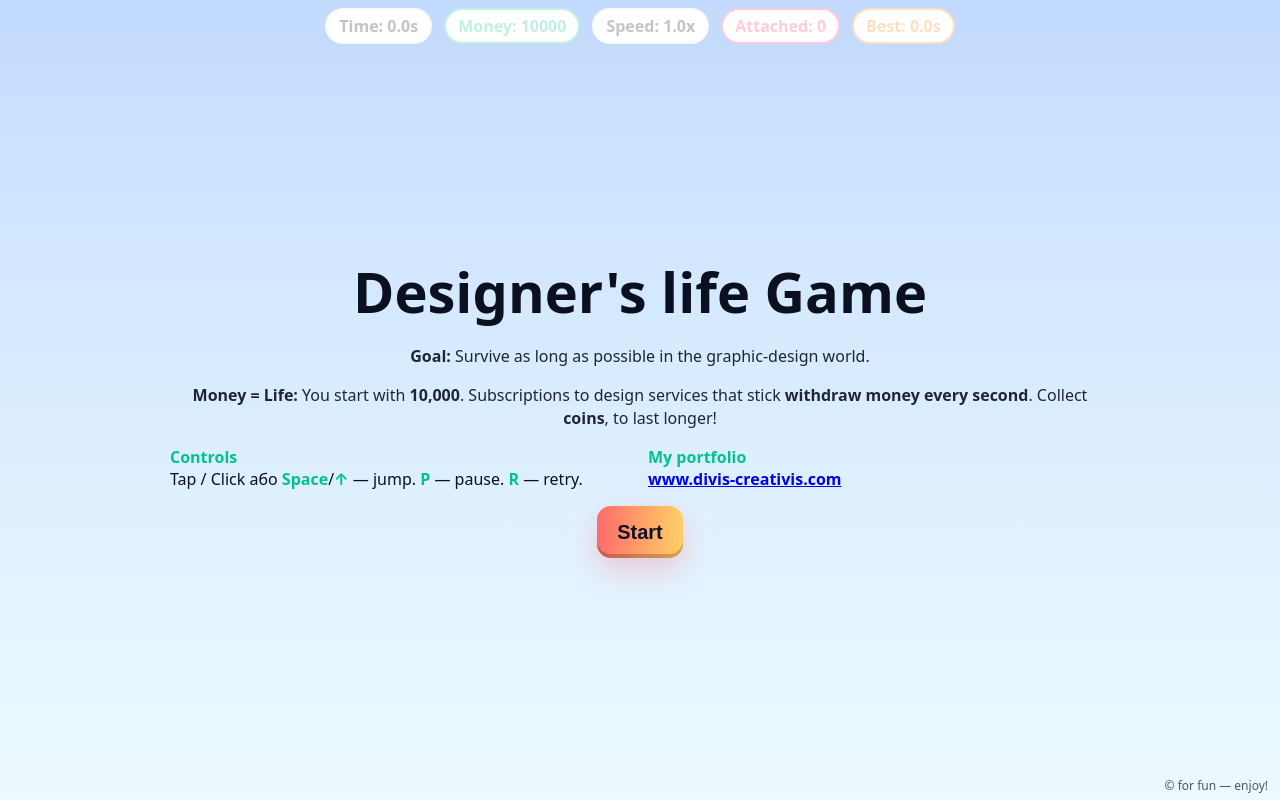
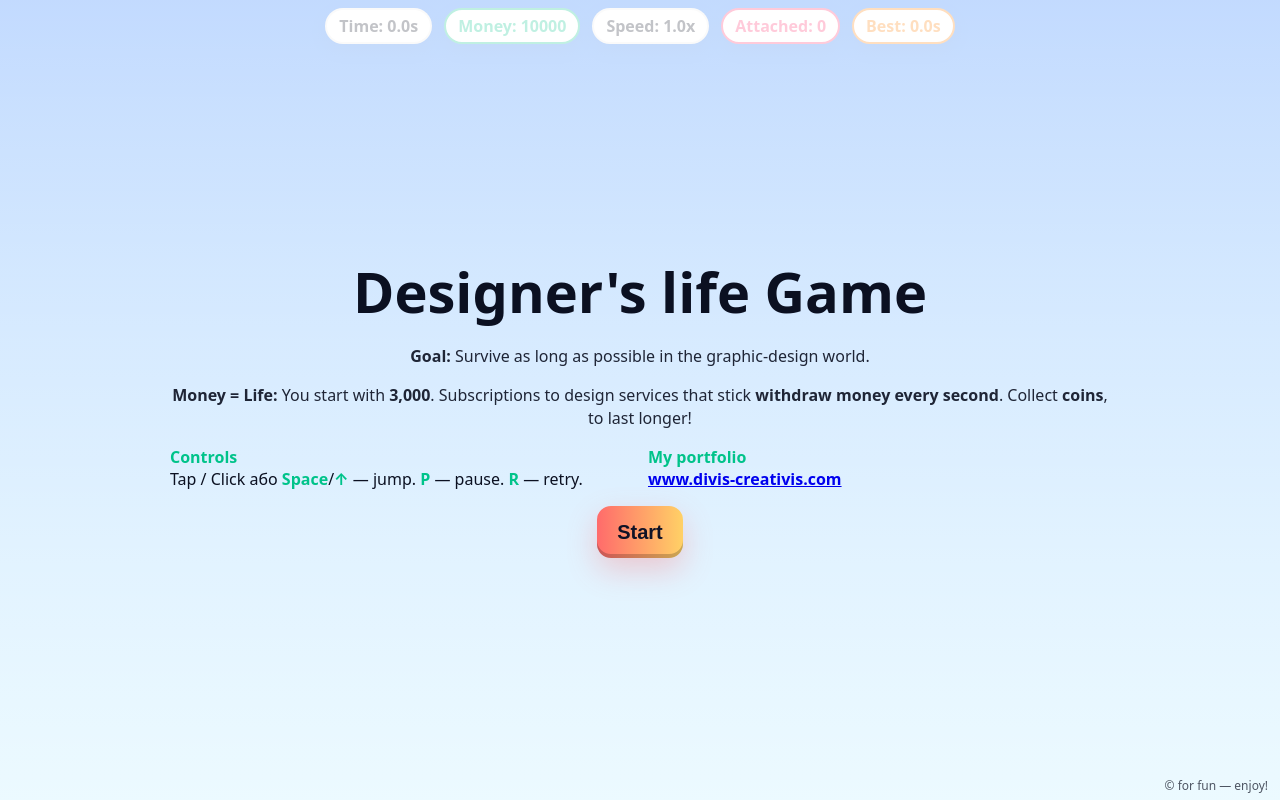
Before and after one commit to divis-creativis/divis-portfolio, a plain HTML site: page projects/designer-game.html in a window 1280 px wide. Drawn offline with Linux system fonts and the light colour scheme.

Commit message:
Update designer-game.html

```diff
--- a/projects/designer-game.html
+++ b/projects/designer-game.html
@@ -53,7 +53,7 @@
     <div class="card">
       <h1>Designer's life Game</h1>
       <p><b>Goal:</b> Survive as long as possible in the graphic-design world.</p>
-      <p><b>Money = Life:</b> You start with <b>10,000</b>. Subscriptions to design services that stick <b>withdraw money every second</b>. Collect <b>coins</b>, to last longer!</p>
+      <p><b>Money = Life:</b> You start with <b>3,000</b>. Subscriptions to design services that stick <b>withdraw money every second</b>. Collect <b>coins</b>, to last longer!</p>
       <div class="tips">
         <div><b>Controls</b><br/>Tap / Click або <b>Space</b>/<b>↑</b> — jump. <b>P</b> — pause. <b>R</b> — retry.</div>
         <div><b>My portfolio</b><br/> <b><a href="https://www.divis-creativis.com" class="footer-link">www.divis-creativis.com</a></b></div>
```
